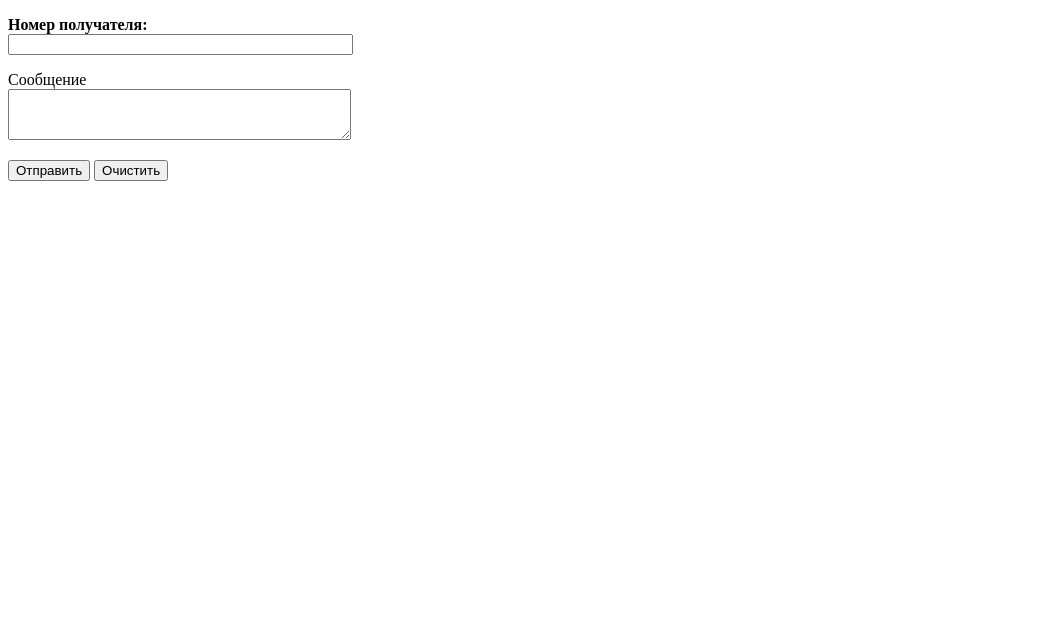
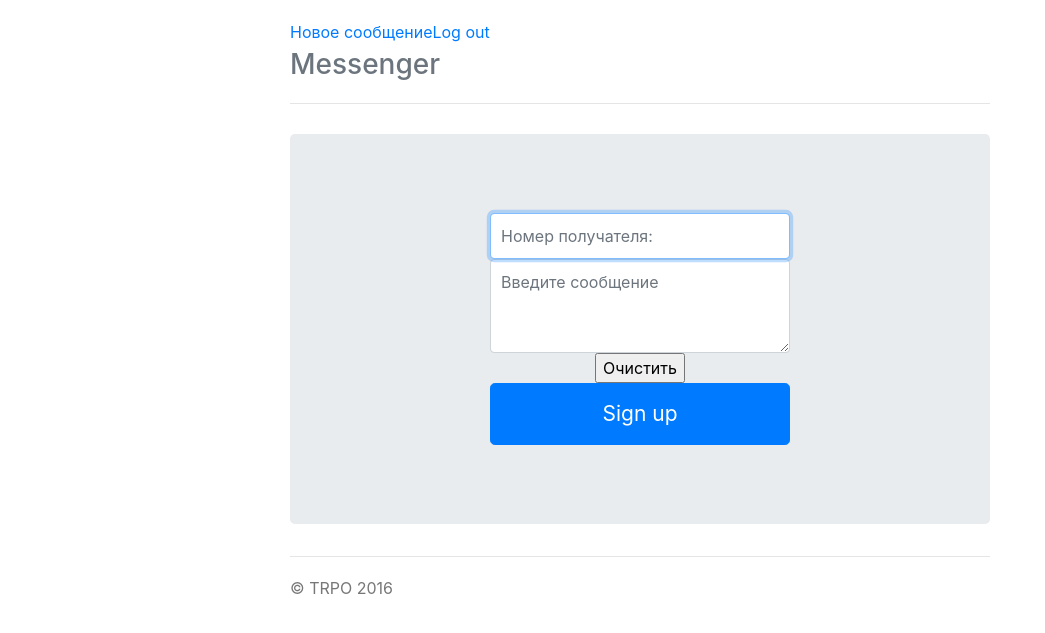
Before and after one commit to zateyev/Messenger, a Django app: page /accounts/new_message/ in a window 1280 px wide. Shown: the top 633 px of the page, without its empty margins (0-1045 px from the left). Run offline with Django 3.2, Linux system fonts and the light colour scheme; some libraries are stand-ins or nearby versions.

Commit message:
Merge branch 'master' into common
Conflicts:
	.gitignore
	messages_/models.py
	messages_/urls.py
	templates/accounts/profile.html

```diff
--- a/messages_/views.py
+++ b/messages_/views.py
@@ -51,6 +51,7 @@
     template = loader.get_template('accounts/profile.html')
     return HttpResponse(template.render({'request': request}, request))
 
+
 def new_message(request):
     template = loader.get_template('accounts/new_message.html')
     return HttpResponse(template.render({'request': request}, request))
--- a/templates/accounts/new_message.html
+++ b/templates/accounts/new_message.html
@@ -1,22 +1,15 @@
-<!DOCTYPE html>
-<html lang="en">
-<head>
-    <meta charset="UTF-8">
-    <title>New message</title>
-</head>
-
-<body>
-
-<form action="/accounts/write_message/" method="post">
-    {% csrf_token %}
-    <p><b>Номер получателя:</b><br>
-        <input type="text" name="receiver" size="40">
-
-    <p>Сообщение<Br>
-        <textarea name="text" cols="40" rows="3"></textarea></p>
-    <p><input type="submit" value="Отправить">
-        <input type="reset" value="Очистить"></p>
-</form>
-
-</body>
-</html>
+{% extends 'base.html' %}
+{% block navigator %}
+    <li class="active"><a href="{% url 'profile' %}">{{ request.user.username }}</a></li>
+    <li><a href="#">Новое сообщение</a></li>
+    <li><a href="#">Log out</a></li>
+{% endblock %}
+{% block content %}
+    <form action="{% url 'write_message' %}" method="post" class="form-signin" role="form">
+        {% csrf_token %}
+        <input type="text" class="form-control" name="receiver" size="40" placeholder="Номер получателя:" required autofocus>
+        <textarea name="text" cols="40" rows="3" class="form-control" placeholder="Введите сообщение"></textarea>
+        <input type="reset" value="Очистить">
+        <button class="btn btn-lg btn-primary btn-block" type="submit">Sign up</button>
+    </form>
+{% endblock %}
--- a/templates/accounts/profile.html
+++ b/templates/accounts/profile.html
@@ -1,7 +1,6 @@
 {% extends 'base.html' %}
 {% block navigator %}
-    <li class="active"><a href="/accounts/profile/">{{ request.user.username }}</a></li>
-    <li><a href="/write_message/">Написать сообщение</a></li>
+    <li class="active"><a href="{% url 'profile' %}">{{ request.user.username }}</a></li>
+    <li><a href="{% url 'new_message' %}">Написать сообщение</a></li>
     <li><a href="#">Log out</a></li>
 {% endblock %}
-{% block content %}
```
